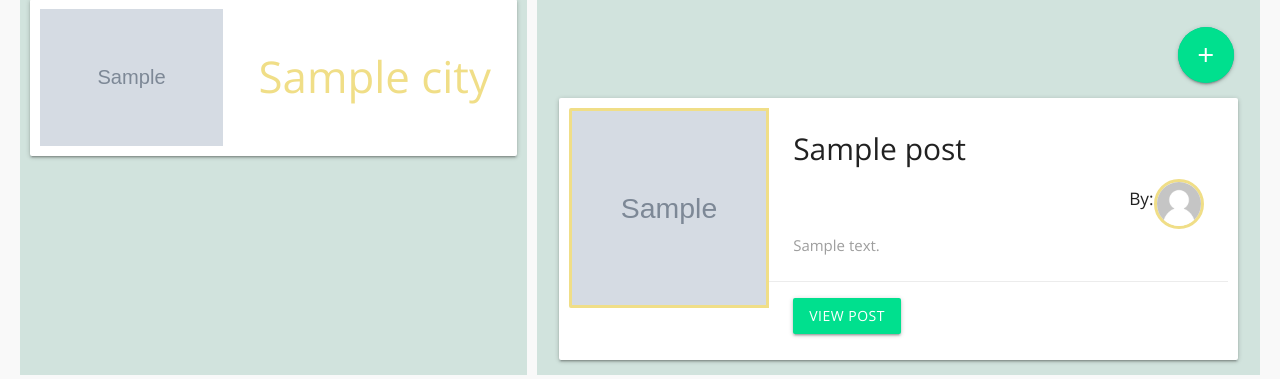
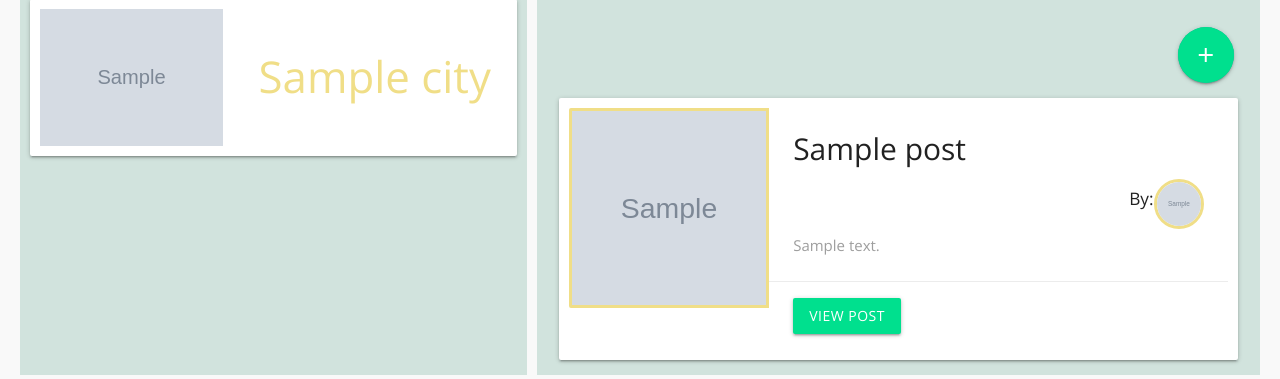
Before and after one commit to minhazur9/wayfarer, a Django app: template main_app/templates/cities/detail.html in a window 1280 px wide. Shown: the part 595-974 px from the top of the page. Run offline with Django 3.2, Linux system fonts and the light colour scheme; the template is opened without the code that fills it: values that come from a table or form of the project are taken from there, others are empty; tables that the repository leaves empty hold one stand-in row (values such as "Sample post"); grey boxes marked "Sample" are stand-in pictures.

Commit message:
fixes dynamic user images

```diff
--- a/main_app/templates/cities/detail.html
+++ b/main_app/templates/cities/detail.html
@@ -53,7 +53,7 @@
                             <h4 class="post-title-card">{{post.title}}</h4>
                             <div class="post-author-container">
                             <h6>By:</h6>
-                                <a  class="post-link" href="{% url 'profile_detail' user.username %}">                                <img class="post-user-img" src="{{ user.profile.user_image }}" alt="{{ user.username }}'s picture'" onerror="this.src='{% static 'images/default-user-img.png' %}';"></a>
+                                <a  class="post-link" href="{% url 'profile_detail' user.username %}">                                <img class="post-user-img" src="{{ post.user.profile.user_image }}" alt="{{ post.user.username }}'s picture'" onerror="this.src='{% static 'images/default-user-img.png' %}';"></a>
                             </div>
 
 
```
